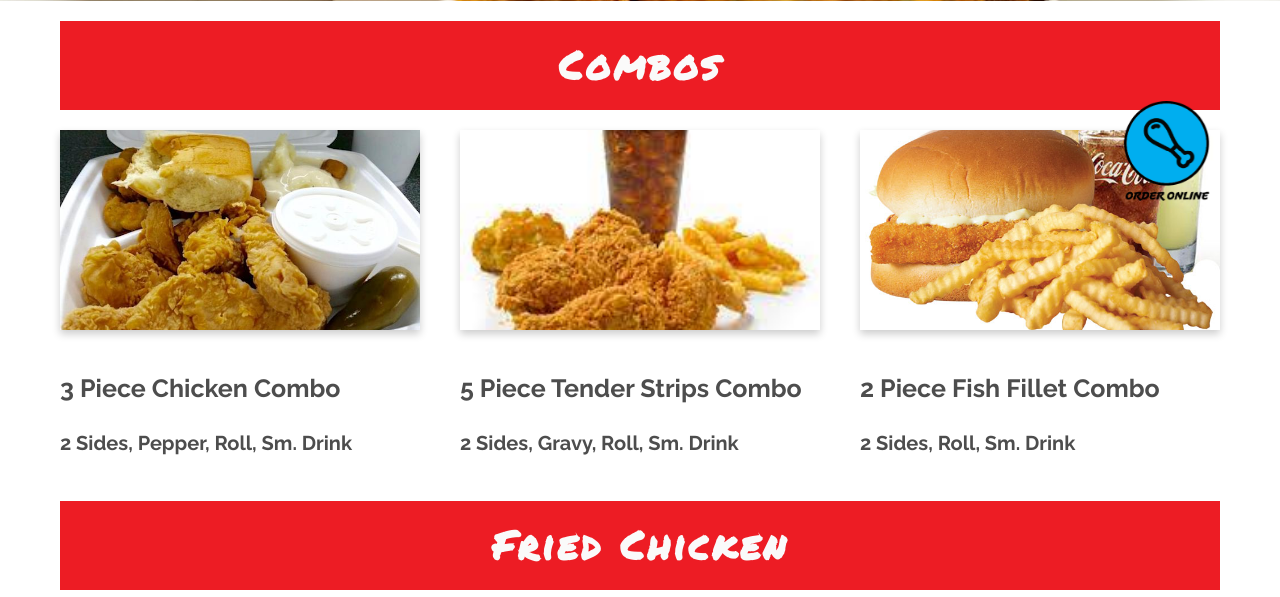
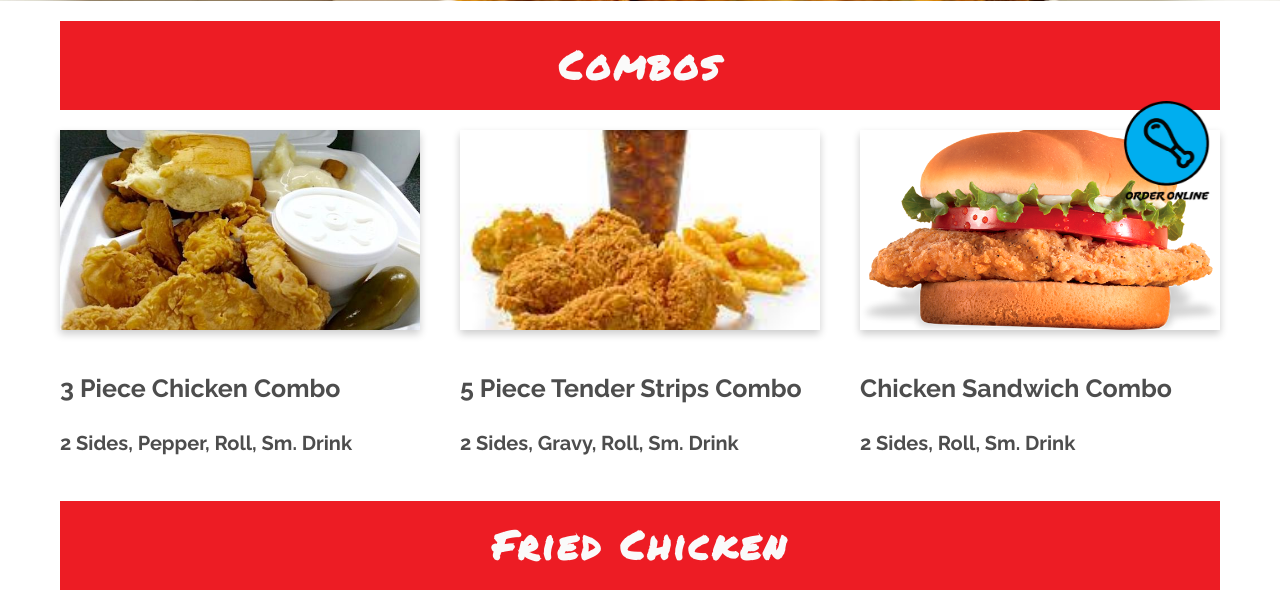
Before and after one commit to MattNovis/Term-Project, a PHP site: page /menu.php in a window 1280 px wide; the page is wider, and only the part inside the window is pictured. Shown: the part 559-1156 px from the top of that part. Run offline with PHP 8.4, Linux system fonts and the light colour scheme; some libraries are stand-ins or nearby versions.

Commit message:
Chicken Sandwich

```diff
--- a/Website/menu.php
+++ b/Website/menu.php
@@ -50,9 +50,9 @@ include ('shared.php');
 
                 </div>
                 <div class="col-md-6 col-lg-4">
-                        <img src="img/chicken_combo3.jpg">
+                        <img src="img/chicken_sandwich.png">
                         <div class="sub-category-title">
-                            <h4>2 Piece Fish Fillet Combo</h4>
+                            <h4>Chicken Sandwich Combo</h4>
                             <p>2 Sides, Roll, Sm. Drink</p>
                         </div>
 
```
